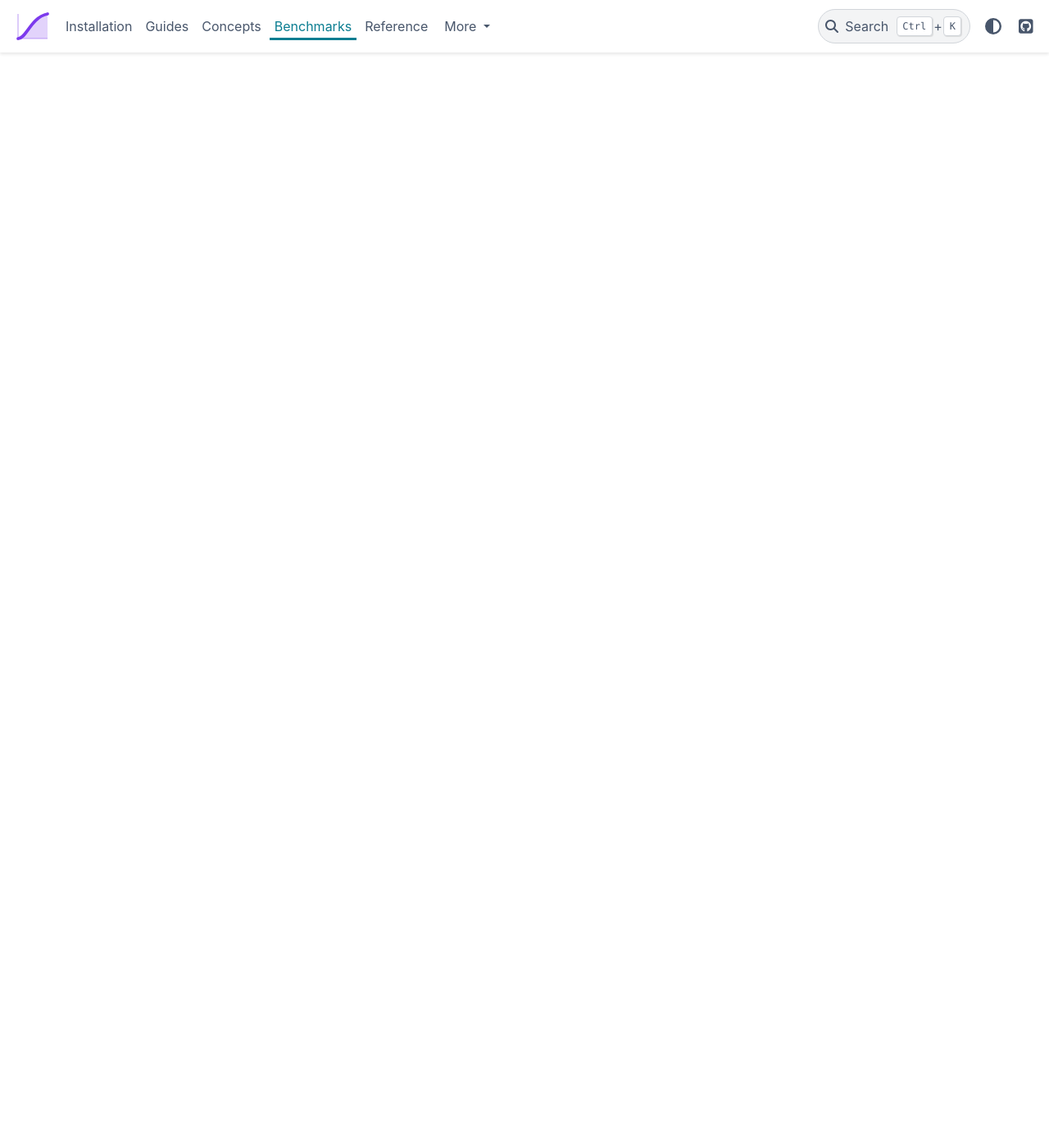
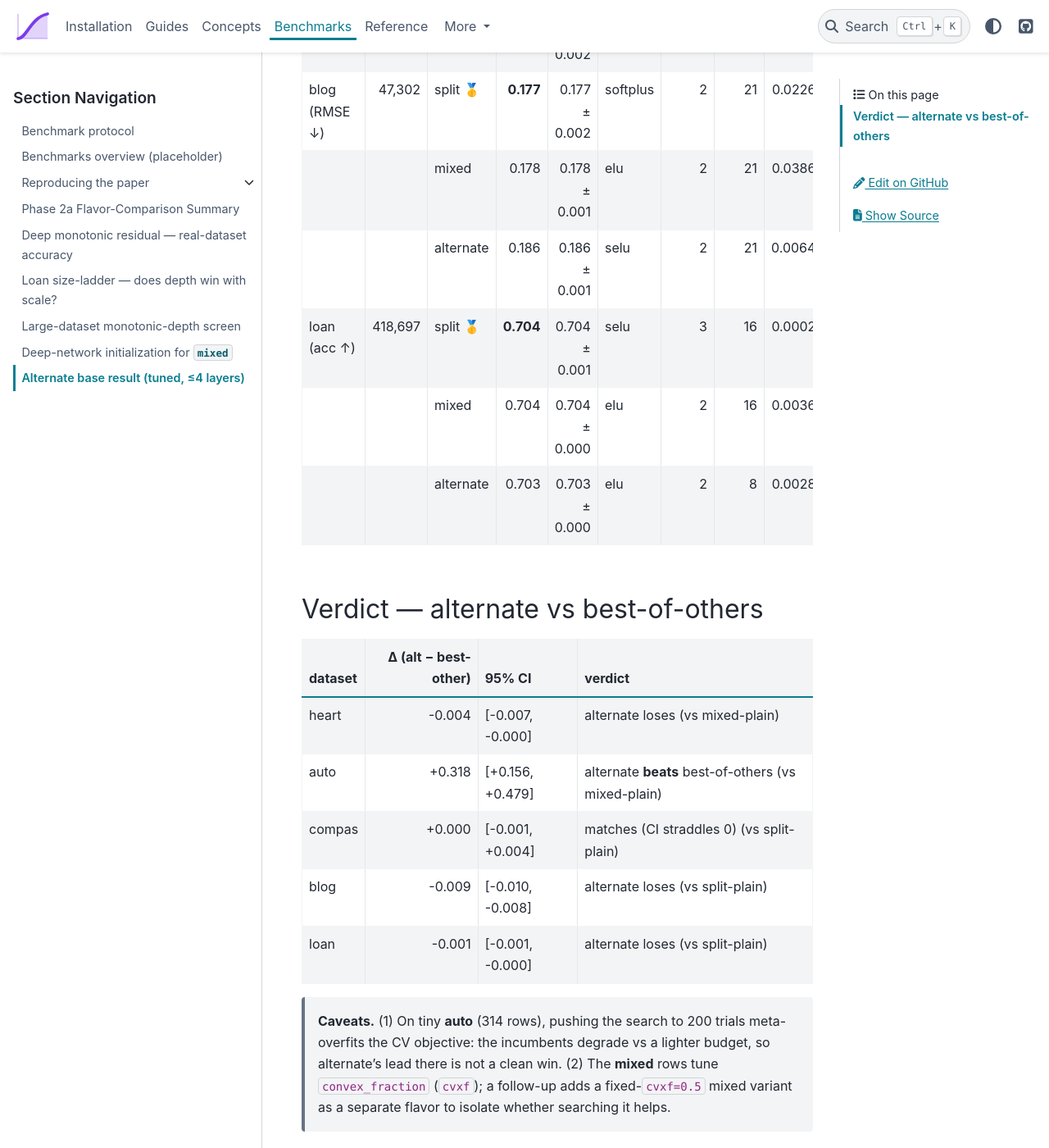
Before and after one commit to davorrunje/mononet, a Sphinx documentation site: the page built from docs/benchmarks/alternate-base-result.md, in a window 1280 px wide and 1400 px high, scrolled down 1334 px. Shown: the whole window at 82% size. Built offline with Sphinx 7.4.7 and the PyData theme 0.15.4, drawn with Linux system fonts in a browser that asks for light colours; pages that are not in the unit, such as notebooks, are missing from menus; some of the changed text lies outside the part shown.

Commit message:
results(bench): tuned alternate base result (paper counts) + docs results table
15 per-flavor studies (heart/auto=200 trials, compas/blog/loan=50), plain, <=4
layers, activation searched, our CV protocol. render_detailed table + bootstrap
verdicts on the docs page. Optuna storage DBs excluded (large).

Co-Authored-By: Claude Opus 4.8 <noreply@anthropic.com>

```diff
--- a/docs/benchmarks/alternate-base-result.md
+++ b/docs/benchmarks/alternate-base-result.md
@@ -10,4 +10,36 @@ bootstrap CI on `alternate − best-of-{split, mixed}`: "alternate helps" if the
 CI lies strictly on the better side of zero, "matches" if it straddles zero,
 "loses" otherwise.
 
-<!-- TABLE -->
+| dataset | rows | flavor | IQM | mean ± std | act | layers | width | lr | wdec | drop | lrdec | batch | cvxf | done |
+|---|--:|---|--:|--:|---|--:|--:|--:|--:|--:|--:|--:|--:|:-:|
+| heart (acc ↑) | 242 | split | 0.909 | 0.909 ± 0.004 | relu | 3 | 32 | 0.0086 | 0.131 | 0.40 | 0.866 | 8 | · | ✅ |
+|  |  | mixed 🥇 | **0.910** | 0.909 ± 0.006 | relu | 2 | 16 | 0.0152 | 0.096 | 0.43 | 0.991 | 8 | 0.78 | ✅ |
+|  |  | alternate | 0.906 | 0.906 ± 0.001 | softplus | 3 | 8 | 0.0215 | 0.059 | 0.15 | 0.899 | 32 | · | ✅ |
+| auto (MSE ↓) | 314 | split | 10.90 | 10.88 ± 0.49 | relu | 2 | 64 | 0.0066 | 0.017 | 0.03 | 0.942 | 8 | · | ✅ |
+|  |  | mixed | 10.46 | 10.44 ± 0.28 | elu | 3 | 21 | 0.0838 | 0.043 | 0.01 | 0.919 | 8 | 0.54 | ✅ |
+|  |  | alternate 🥇 | **10.14** | 10.13 ± 0.19 | softplus | 2 | 32 | 0.0389 | 0.020 | 0.05 | 0.926 | 16 | · | ✅ |
+| compas (acc ↑) | 4,937 | split | 0.730 | 0.729 ± 0.003 | softplus | 3 | 16 | 0.0172 | 0.000 | 0.07 | 0.998 | 32 | · | ✅ |
+|  |  | mixed | 0.704 | 0.704 ± 0.002 | softplus | 2 | 16 | 0.0007 | 0.190 | 0.00 | 0.896 | 64 | 0.77 | ✅ |
+|  |  | alternate 🥇 | **0.730** | 0.730 ± 0.002 | selu | 3 | 16 | 0.0106 | 0.000 | 0.46 | 0.903 | 8 | · | ✅ |
+| blog (RMSE ↓) | 47,302 | split 🥇 | **0.177** | 0.177 ± 0.002 | softplus | 2 | 21 | 0.0226 | 0.001 | 0.08 | 1.000 | 2048 | · | ✅ |
+|  |  | mixed | 0.178 | 0.178 ± 0.001 | elu | 2 | 21 | 0.0386 | 0.000 | 0.39 | 0.986 | 1024 | 0.38 | ✅ |
+|  |  | alternate | 0.186 | 0.186 ± 0.001 | selu | 2 | 21 | 0.0064 | 0.013 | 0.27 | 0.879 | 2048 | · | ✅ |
+| loan (acc ↑) | 418,697 | split 🥇 | **0.704** | 0.704 ± 0.001 | selu | 3 | 16 | 0.0002 | 0.001 | 0.04 | 0.914 | 512 | · | ✅ |
+|  |  | mixed | 0.704 | 0.704 ± 0.000 | elu | 2 | 16 | 0.0036 | 0.000 | 0.13 | 0.999 | 512 | 0.72 | ✅ |
+|  |  | alternate | 0.703 | 0.703 ± 0.000 | elu | 2 | 8 | 0.0028 | 0.000 | 0.14 | 0.896 | 512 | · | ✅ |
+
+## Verdict — alternate vs best-of-others
+
+| dataset | Δ (alt − best-other) | 95% CI | verdict |
+|---|--:|:--|:--|
+| heart | -0.004 | [-0.007, -0.000] | alternate loses (vs mixed-plain) |
+| auto | +0.318 | [+0.156, +0.479] | alternate **beats** best-of-others (vs mixed-plain) |
+| compas | +0.000 | [-0.001, +0.004] | matches (CI straddles 0) (vs split-plain) |
+| blog | -0.009 | [-0.010, -0.008] | alternate loses (vs split-plain) |
+| loan | -0.001 | [-0.001, -0.000] | alternate loses (vs split-plain) |
+
+> **Caveats.** (1) On tiny **auto** (314 rows), pushing the search to 200 trials
+> meta-overfits the CV objective: the incumbents degrade vs a lighter budget, so
+> alternate's lead there is not a clean win. (2) The **mixed** rows tune
+> `convex_fraction` (`cvxf`); a follow-up adds a fixed-`cvxf=0.5` mixed variant as a
+> separate flavor to isolate whether searching it helps.
```
Also changed, not shown: 15 other files.
